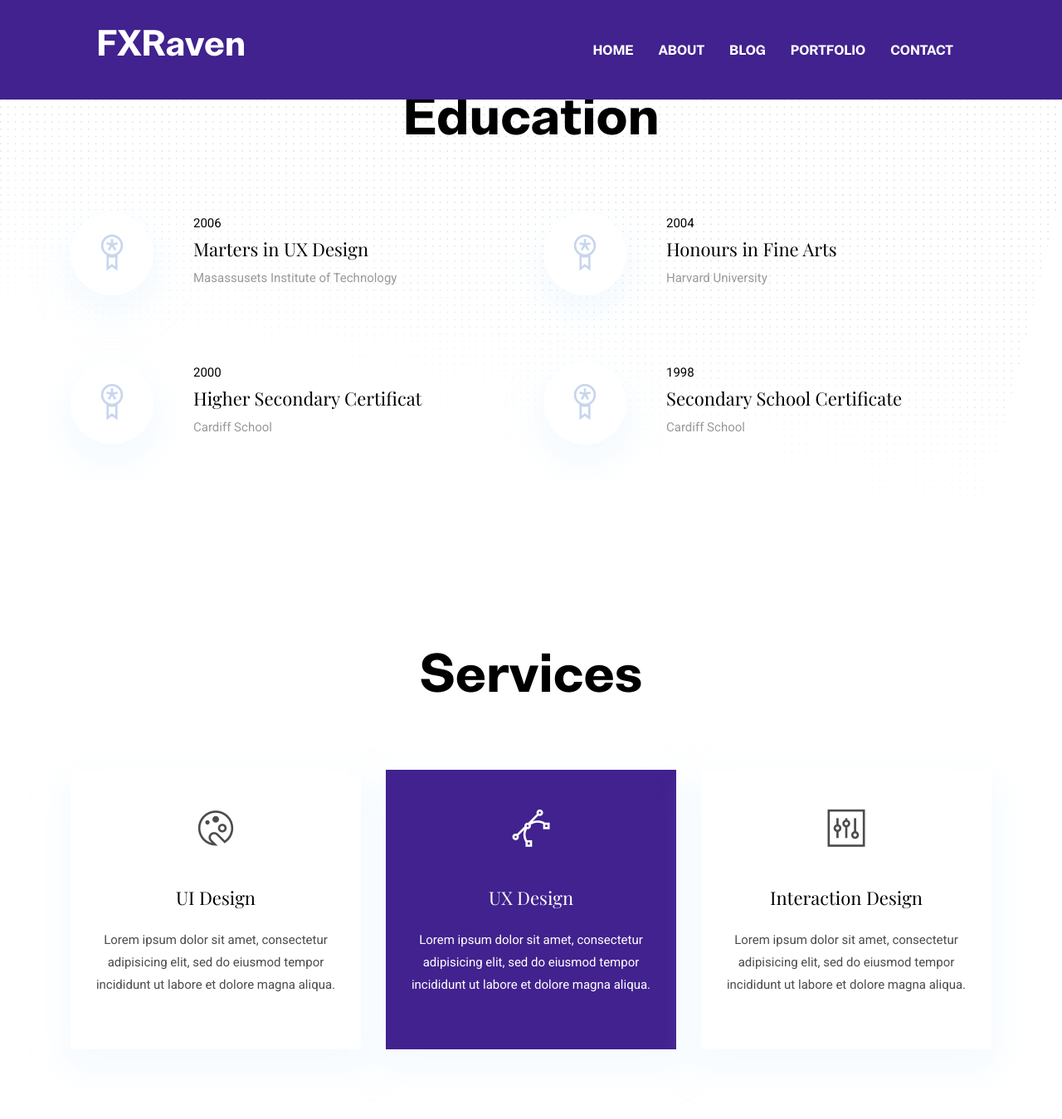
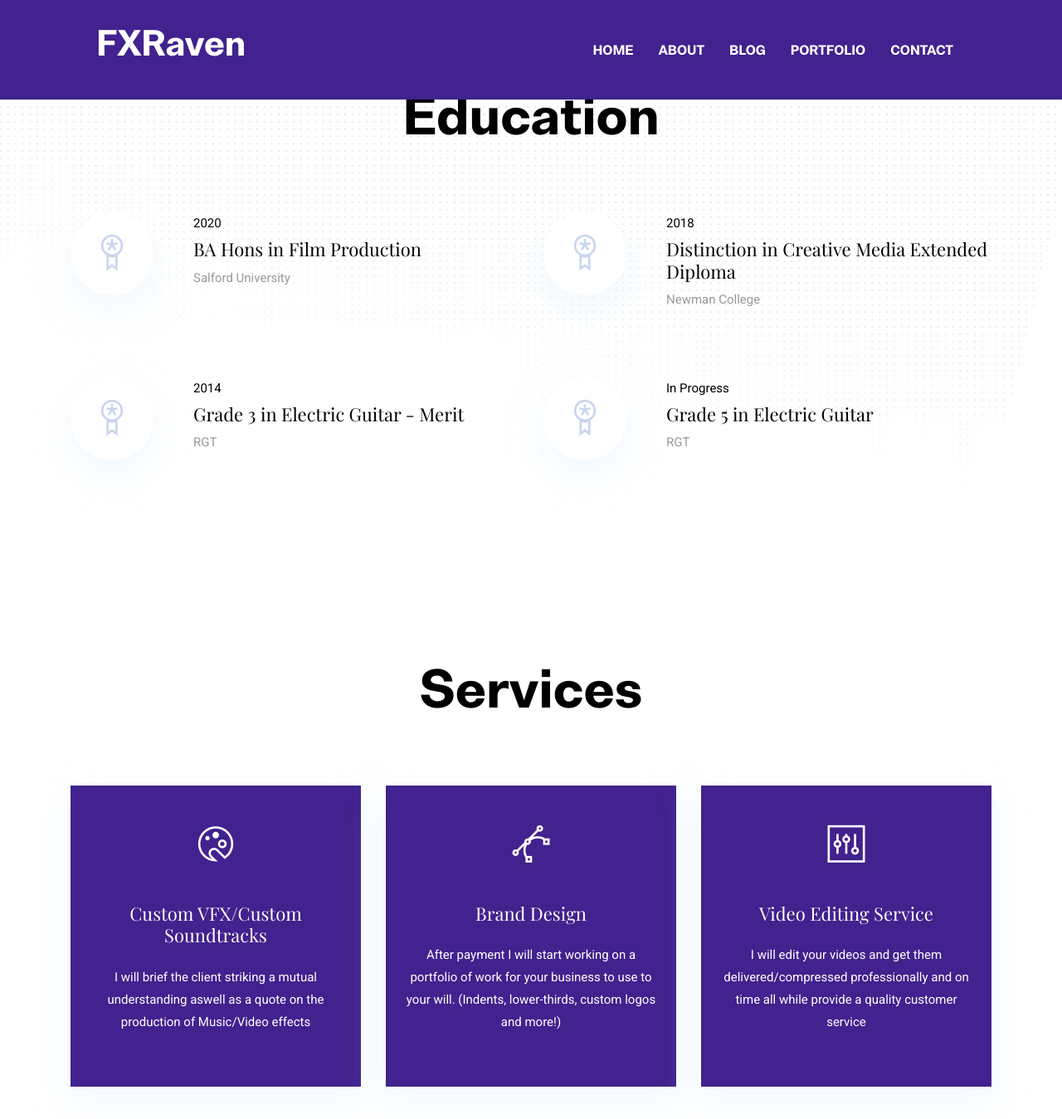
Before and after one commit to Vision-Live/FXRaven, a Jekyll site: the page built from index.html, in a window 1280 px wide and 1400 px high, scrolled down 2225 px. Shown: the top 1349 px of the window at 83% size. Built offline with Jekyll 4.4.1, drawn with Linux system fonts in a browser that asks for light colours; some of the changed text lies outside the part shown.

Commit message:
Update settings.yml

```diff
--- a/_data/settings.yml
+++ b/_data/settings.yml
@@ -106,9 +106,9 @@ skills:
 
 experience-title: Experience
 experience:
-- {name: Junior UX Designer, icon: 'icon-1.png', date: 'Jan 2007 - Feb 2009', organization: 'WEBEX'}
-- {name: UX & UI Designer, icon: 'icon-2.png', date: 'Mar 2009 - Aug 2014', organization: 'AUGMEDIX'}
-- {name: Senior UI Designer, icon: 'icon-3.png', date: 'Sep 2014 - Present', organization: 'THEMEFISHER'}
+- {name: Creative Director, icon: 'icon-1.png', date: 'Jan 2019 - Present', organization: 'Vision Live'}
+- {name: VFX Artist, icon: 'icon-2.png', date: 'Mar 2010 - Present', organization: 'Mirror Mind Pictures & Vision Live'}
+- {name: Composer and Producer, icon: 'icon-3.png', date: 'Sep 2017 - Present', organization: 'Stephen Raven'}
 
 
 #-------------------------------
@@ -116,10 +116,10 @@ experience:
 
 education-title: Education
 education:
-- {name: Marters in UX Design, date: '2006', organization: 'Masassusets Institute of Technology'}
-- {name: Honours in Fine Arts, date: '2004', organization: 'Harvard University'}
-- {name: Higher Secondary Certificat, date: '2000', organization: 'Cardiff School'}
-- {name: Secondary School Certificate, date: '1998', organization: 'Cardiff School'}
+- {name: BA Hons in Film Production, date: '2020', organization: 'Salford University'}
+- {name: Distinction in Creative Media Extended Diploma, date: '2018', organization: 'Newman College'}
+- {name: Grade 3 in Electric Guitar - Merit, date: '2014', organization: 'RGT'}
+- {name: Grade 5 in Electric Guitar, date: 'In Progress', organization: 'RGT'}
 
 
 #-------------------------------
@@ -128,22 +128,22 @@ education:
 services-title: Services
 services:
 - {
-    name: UI Design,
+    name: Custom VFX/Custom Soundtracks,
     icon: ti-palette,
-    description: 'Lorem ipsum dolor sit amet, consectetur adipisicing elit, sed do eiusmod tempor incididunt ut labore et dolore magna aliqua.',
-    active: # Add true to select section
-  }
-- {
-    name: UX Design,
-    icon: ti-vector,
-    description: 'Lorem ipsum dolor sit amet, consectetur adipisicing elit, sed do eiusmod tempor incididunt ut labore et dolore magna aliqua.',
+    description: 'I will brief the client striking a mutual understanding aswell as a quote on the production of Music/Video effects',
     active: true # Add true to select section
   }
 - {
-    name: Interaction Design,
+    name: Brand Design,
+    icon: ti-vector,
+    description: 'After payment I will start working on a portfolio of work for your business to use to your will. (Indents, lower-thirds, custom logos and more!)',
+    active: true # Add true to select section
+  }
+- {
+    name: Video Editing Service,
     icon: ti-panel,
-    description: 'Lorem ipsum dolor sit amet, consectetur adipisicing elit, sed do eiusmod tempor incididunt ut labore et dolore magna aliqua.',
-    active: # Add true to select section
+    description: 'I will edit your videos and get them delivered/compressed professionally and on time all while provide a quality customer service',
+    active: true # Add true to select section
   }
 
 
```
